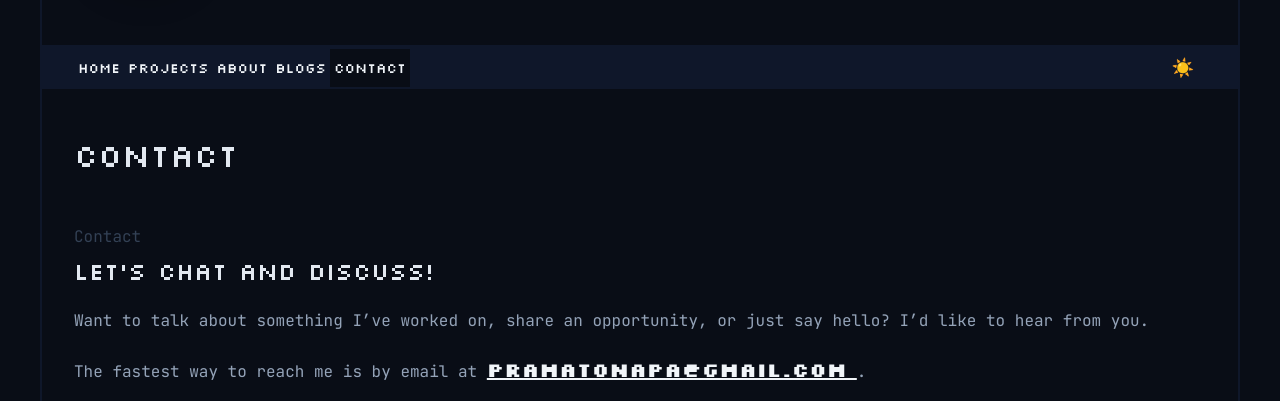
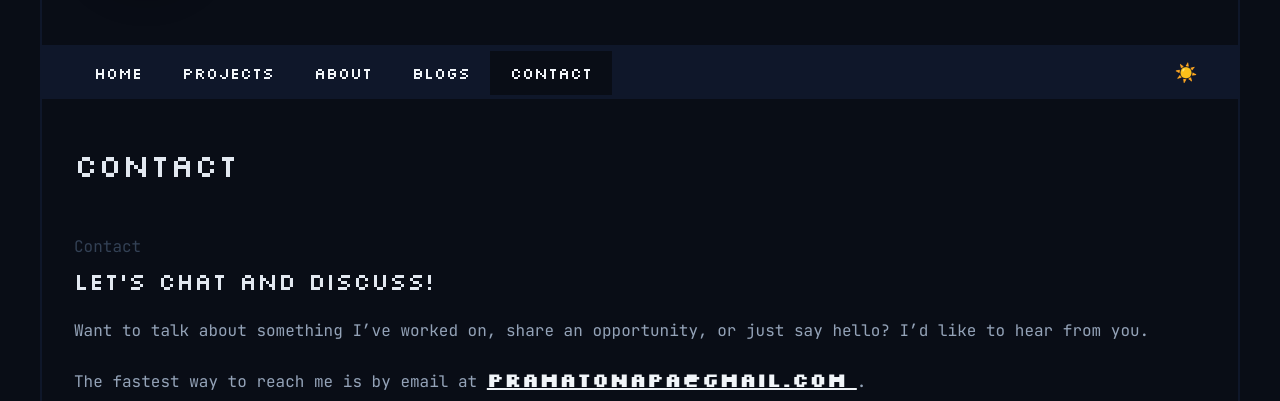
Before and after one commit to PramaTonapa08/pramatonapa08.github.io, an Astro site: page /contact in a window 1280 px wide. Shown: the part 205-606 px from the top of the page. Built offline with nearby package versions, Linux system fonts and the light colour scheme; Astro itself is replaced by a stand-in of ours.

Commit message:
updated Link.astro & NavBar.astro

```diff
--- a/src/components/elements/Link.astro
+++ b/src/components/elements/Link.astro
@@ -13,7 +13,7 @@ const { href, variant, text, newWindow = false, class: className, ...rest } = As
 
 // styling for each variant
 const variantStyle = {
-    nav: "px-2 py-2.5 sm:px-4 sm:py-3 bg-base-900 hover:bg-base-800 border-t-2 border-t-base-900 text-base-100 hover:text-base-400 font-pixels text-[11px] sm:text-sm leading-none whitespace-nowrap",
+    nav: "px-2 py-2.5 sm:px-5 sm:py-3.5 bg-base-900 hover:bg-base-800 border-t-2 hover:border-t-base-900 text-base-100 hover:text-base-400 border-t-base-900 font-pixels text-[11px] sm:text-base leading-none whitespace-nowrap",
     inline: "font-pixels text-20 text-base-100 hover:text-base-300 font-semibold underline"
 }
 ---
--- a/src/components/global/NavBar.astro
+++ b/src/components/global/NavBar.astro
@@ -13,7 +13,7 @@ const nav = [
 ---
 
 <nav
-    class="sticky top-0 z-50 flex w-full min-w-0 flex-row items-center justify-between gap-1 bg-base-900 px-2 transition-none sm:px-6 md:px-12 lg:px-32"
+    class="sticky top-0 z-50 flex w-full min-w-0 flex-nowrap items-center justify-between gap-0.5 bg-base-900 px-1.5 py-1 sm:gap-2 sm:px-6 md:px-12 lg:px-32"
     aria-label="Main navigation"
 >
     <!-- Navigation Links -->
@@ -50,7 +50,7 @@ const nav = [
         type="button"
         aria-label="Switch to light mode"
         title="Toggle theme"
-        class="flex min-h-9 min-w-9 shrink-0 cursor-pointer items-center justify-center rounded-md px-2 py-1 text-sm transition-transform duration-300 hover:scale-110 hover:opacity-70 focus-visible:outline focus-visible:outline-2 sm:min-h-10 sm:min-w-10 sm:px-3 sm:py-2 sm:text-lg"
+        class="flex h-8 w-8 shrink-0 cursor-pointer items-center justify-center rounded-md text-xs transition-transform duration-300 hover:scale-110 hover:opacity-70 focus-visible:outline focus-visible:outline-2 sm:h-10 sm:w-10 sm:px-3 sm:py-2 sm:text-lg"
     >
         <span id="theme-icon" aria-hidden="true" class="inline-block transition-transform duration-300">☀️</span>
     </button>
```
